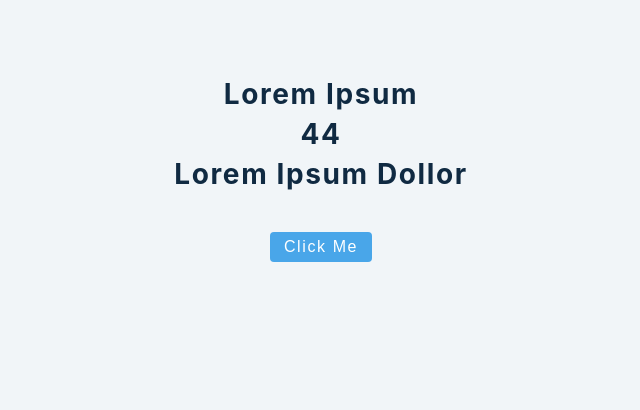
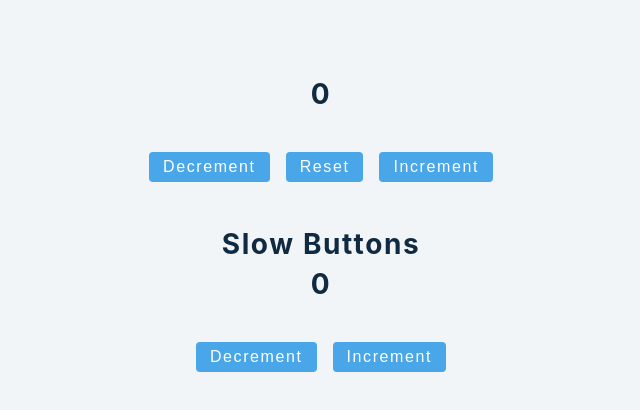
Before and after one commit to noormohammedb/react-advanced, a React (Create React App) app: page / in a window 1280 px wide. Shown: the top 410 px of the page, without its empty margins (319-959 px from the left). Built offline with nearby package versions, Linux system fonts and the light colour scheme.

Commit message:
advanced useState with timeout

```diff
--- a/src/App.js
+++ b/src/App.js
@@ -1,5 +1,5 @@
 import React from "react";
-import Setup from "./tutorial/1-useState/setup/4-useState-object";
+import Setup from "./tutorial/1-useState/setup/5-useState-counter";
 function App() {
    return (
       <div className="container">
--- a/src/tutorial/1-useState/setup/5-useState-counter.js
+++ b/src/tutorial/1-useState/setup/5-useState-counter.js
@@ -1,7 +1,39 @@
-import React, { useState } from 'react';
+import React, { useState } from "react";
 
 const UseStateCounter = () => {
-  return <h2>useState counter example</h2>;
+   const [value, setValue] = useState(0);
+   const lateChange = (functionType) => {
+      setTimeout(() => {
+         //  setValue(value + functionType);
+         setValue((prev) => {
+            return prev + 1;
+         });
+      }, 500);
+   };
+   return (
+      <>
+         <h3>{value}</h3>
+         <button className="btn" onClick={() => setValue(value - 1)}>
+            decrement
+         </button>
+         <button className="btn" onClick={() => setValue(0)}>
+            reset
+         </button>
+         <button className="btn" onClick={() => setValue(value + 1)}>
+            increment
+         </button>
+         <div>
+            <h3 style={{ marginTop: "3rem" }}>Slow Buttons</h3>
+            <h3>{value}</h3>
+            <button className="btn" onClick={() => lateChange(-1)}>
+               decrement
+            </button>
+            <button className="btn" onClick={() => lateChange(+1)}>
+               increment
+            </button>
+         </div>
+      </>
+   );
 };
 
 export default UseStateCounter;
```
